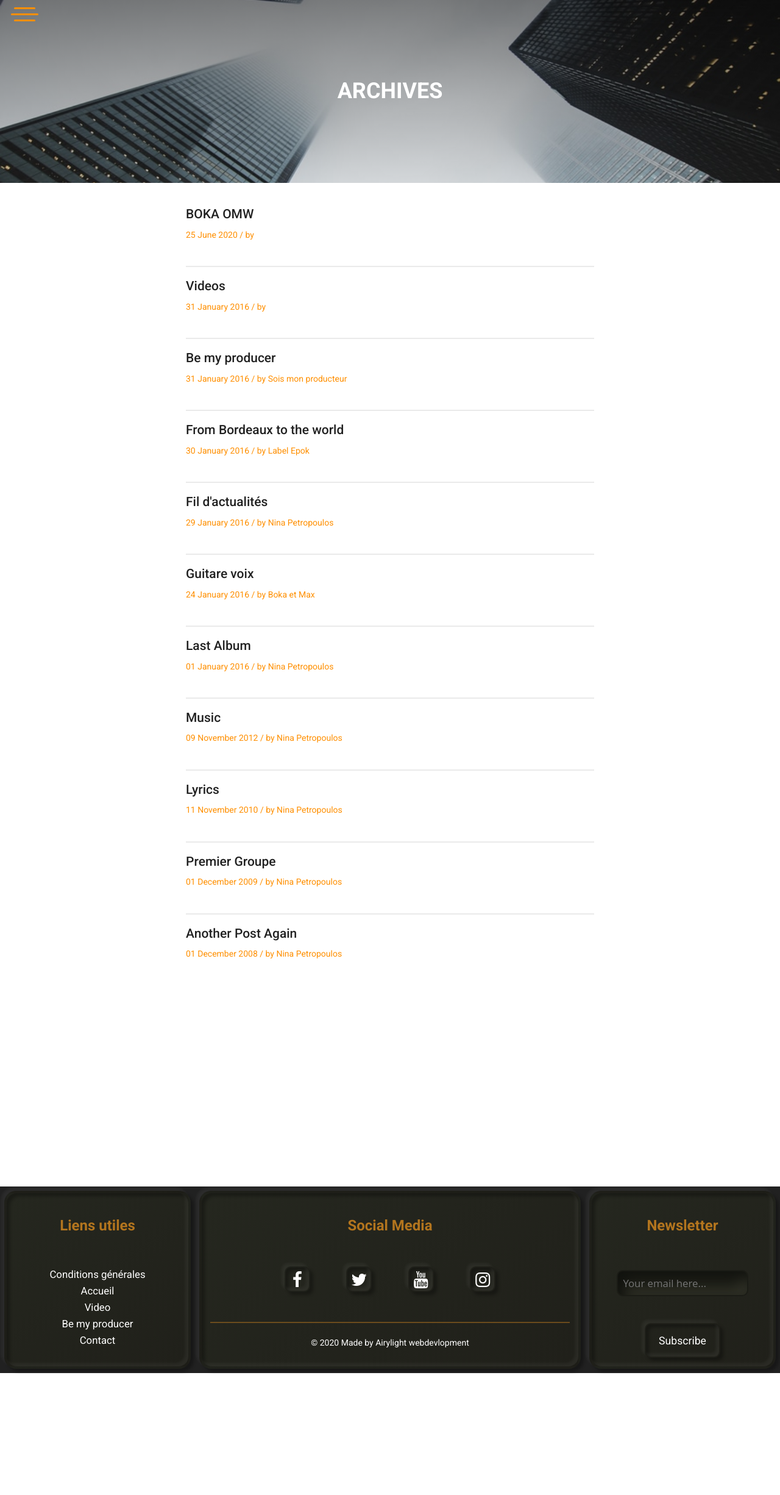
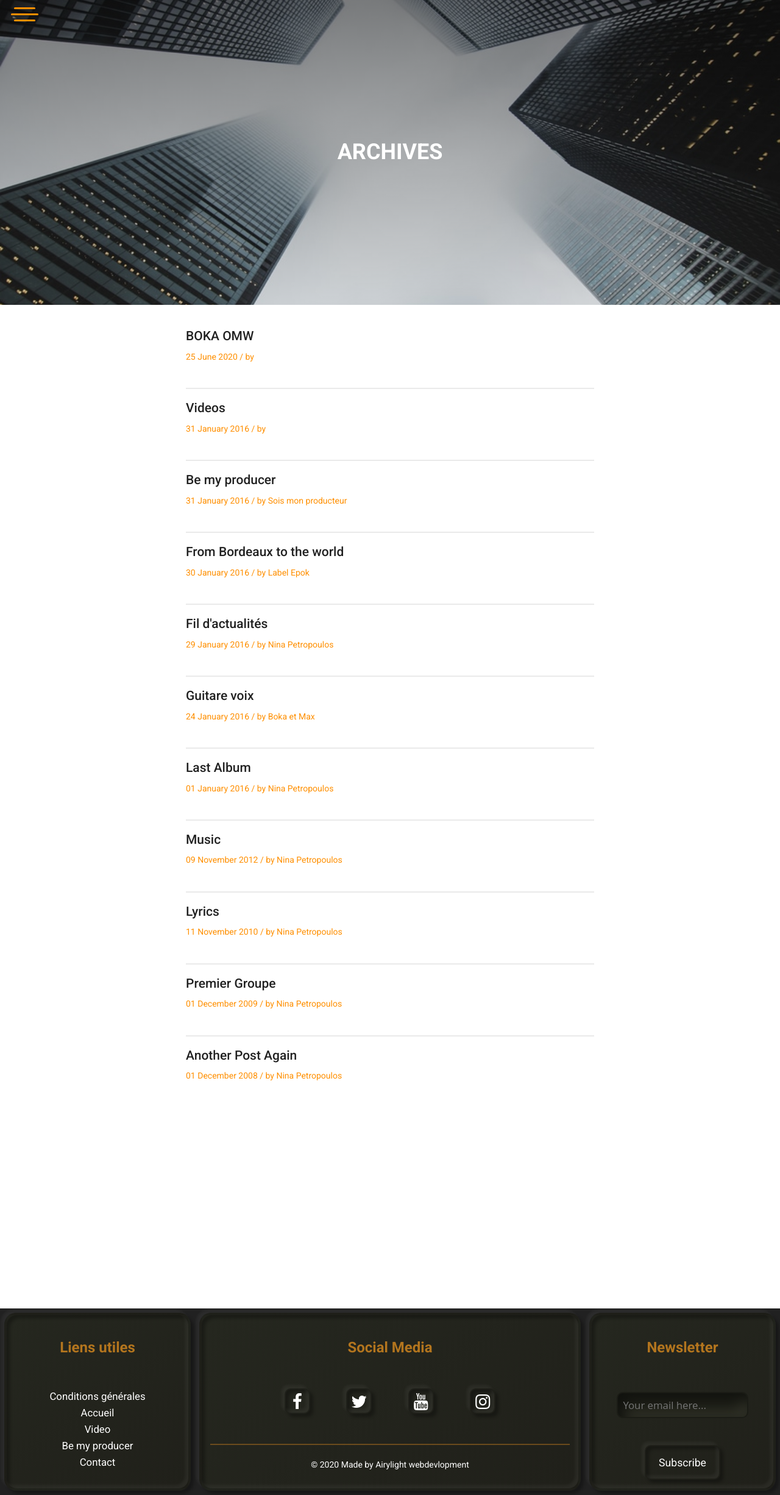
Before and after one commit to IsmaelSANE/boka, a Jekyll site: the page built from archives.html, in a window 1280 px wide. Shown: the whole page at 61% size. Built offline with Jekyll 4.4.1, drawn with Linux system fonts in a browser that asks for light colours; nearby versions of some CDN libraries; Markdown is read by kramdown in place of the engine named in the settings; before the commit the page ends 2252 px from its top, so only the background shows below that.

Commit message:
Add some height in the contact picture

```diff
--- a/_layouts/categories.html
+++ b/_layouts/categories.html
@@ -2,7 +2,7 @@
 layout: default
 ---
 
-<div class="xs-12 imgBack textCenter vertCenter banner" style='background-image: linear-gradient( rgba(0, 0, 0, 0.5), rgba(0, 0, 0, 0.1) ), url({{ site.url }}/{{ site.baseurl }}/assets/img/{{ page.thumbnail }}); height: 300px;'>
+<div class="xs-12 imgBack textCenter vertCenter banner" style='background-image: linear-gradient( rgba(0, 0, 0, 0.5), rgba(0, 0, 0, 0.1) ), url({{ site.url }}/{{ site.baseurl }}/assets/img/{{ page.thumbnail }}); height: 500px;'>
   <div>
     <a class='caps post-title' href='{{ post.url }}'>{{ page.title }}</a>
   </div>
```
